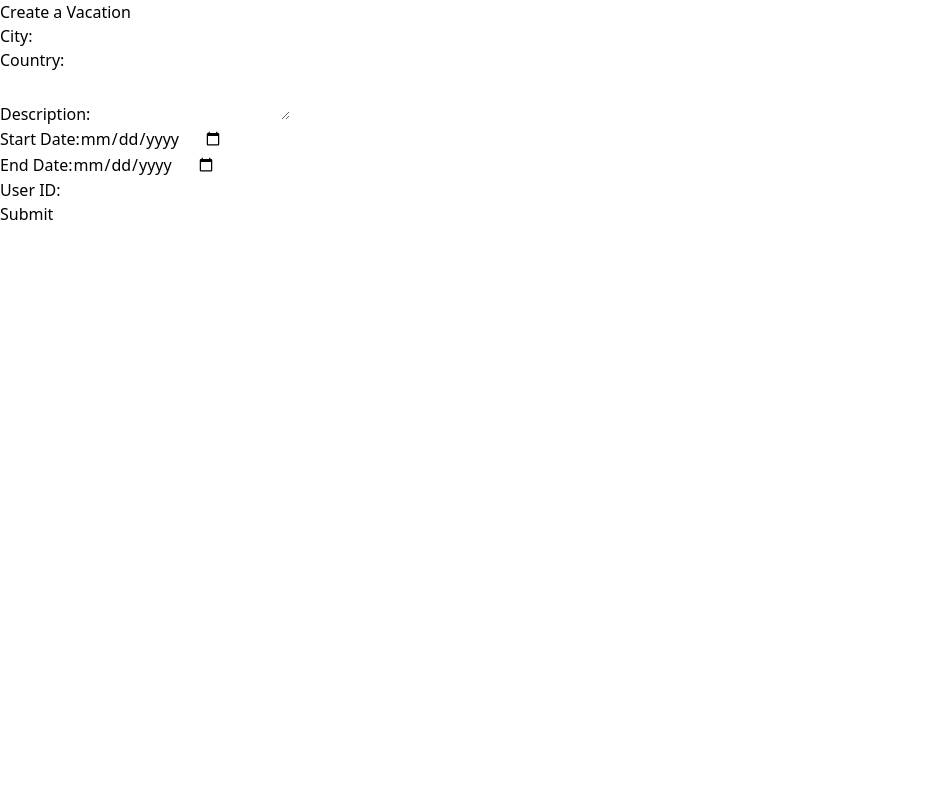
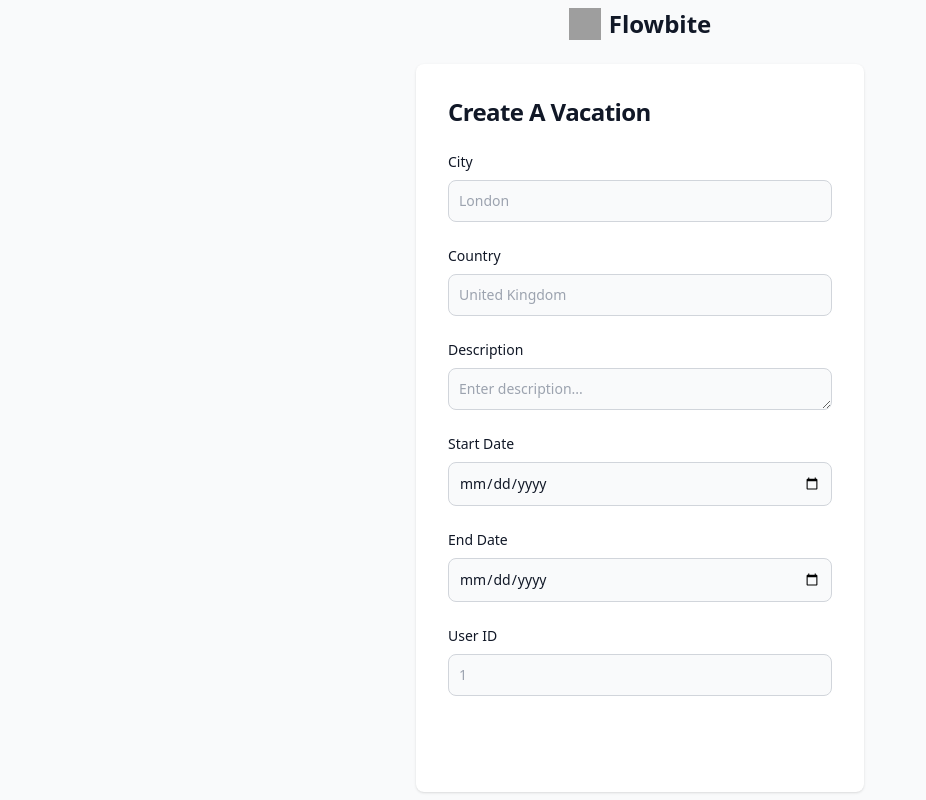
Before and after one commit to aidanliddiard/project2, a React (Vite) app: page /createVacation in a window 1280 px wide. Shown: the whole page, without its empty margins (0-926 px from the left). Built offline with nearby package versions, Linux system fonts and the light colour scheme; grey boxes are pictures that could not be loaded.

Commit message:
Updated the Vacations Form

```diff
--- a/App.tsx
+++ b/App.tsx
@@ -2,6 +2,7 @@ import Home from "./frontend/src/components/Home";
 import SignUp from "./frontend/src/components/SignUp";
 import Vacations from "./frontend/src/components/Vacations";
 import VacationForm from "./frontend/src/components/VacationForm";
+import { submitVacation } from "./frontend/src/services/vacationform";
 import { BrowserRouter, Routes, Route } from "react-router-dom";
 
 export default function App() {
@@ -12,7 +13,7 @@ export default function App() {
           <Route path="/" element={<Home />} />
           <Route path="/signup" element={<SignUp />} />
           <Route path="/vacations" element={<Vacations />} />
-          <Route path="/createvacation" element={<VacationForm />} />
+          <Route path="/createVacation" element={<VacationForm submitVacation={submitVacation} />} />
         </Routes>
       </BrowserRouter>
     </>
--- a/frontend/src/components/VacationForm.tsx
+++ b/frontend/src/components/VacationForm.tsx
@@ -1,108 +1,183 @@
-import React, { useState } from 'react';
+import { useState } from "react";
+import { submitVacation } from '../services/vacationform';
 
-const VacationForm = () => {
+export default function VacationForm({ submitVacation }) {
+  //Create a Form Data variable to data entered into the form fields
   const [formData, setFormData] = useState({
-      city: '',
-      country: '',
-      description: '',
-      startDate: '',
-      endDate: '',
-      userId: '',
+    city: "",
+    country: "",
+    description: "",
+    start_date: null,
+    end_date: null,
+    user_id: null,
   });
 
-    const handleInputChange = (e) => {
+  //Updates the form data state based on any input into the field
+  const handleChange = (e) => {
     const { name, value } = e.target;
-      setFormData({
-        ...formData,
+    setFormData((prevData) => ({
+      ...prevData,
       [name]: value,
-      });
+    }));
   };
 
-    const handleSubmit = (e) => {
+  const handleSubmit = async (e) => {
     e.preventDefault();
+    console.log(formData); // Log the form data
+    try {
+      const response = await submitVacation(formData);
+      console.log(response);
+
       setFormData({
-        city: '',
-        country: '',
-        description: '',
-        startDate: '',
-        endDate: '',
-        userId: '',
+        city: "",
+        country: "",
+        description: "",
+        start_date: "",
+        end_date: "",
+        user_id: "",
       });
+    } catch (error) {
+      console.error('Error submitting vacation form:', error.message);
+    }
   };
 
   return (
+    <section className="bg-gray-50 dark:bg-gray-900">
+      <div className="flex flex-col items-center justify-center px-6 py-8 mx-auto md:h-screen lg:py-0">
+        <a
+          href="#"
+          className="flex items-center mb-6 text-2xl font-semibold text-gray-900 dark:text-white"
+        >
+          <img
+            className="w-8 h-8 mr-2"
+            src="https://flowbite.s3.amazonaws.com/blocks/marketing-ui/logo.svg"
+            alt="logo"
+          />
+          Flowbite
+        </a>
+        <div className="w-full bg-white rounded-lg shadow dark:border md:mt-0 sm:max-w-md xl:p-0 dark:bg-gray-800 dark:border-gray-700">
+          <div className="p-6 space-y-4 md:space-y-6 sm:p-8">
+            <h1 className="text-xl font-bold leading-tight tracking-tight text-gray-900 md:text-2xl dark:text-white">
+              Create A Vacation
+            </h1>
+            <form className="space-y-4 md:space-y-6" onSubmit={handleSubmit} action="#">
               <div>
-        <h2>Create a Vacation</h2>
-        <form onSubmit={handleSubmit}>
-          <div>
-            <label>
-              City:
+                <label
+                  htmlFor="city"
+                  className="block mb-2 text-sm font-medium text-gray-900 dark:text-white"
+                >
+                  City
+                </label>
                 <input
                   type="text"
                   name="city"
-                value={formData.city}
-                onChange={handleInputChange}
+                  id="city"
+                  value={formData.city} // Make sure to set the value attribute
+                  onChange={handleChange} // Call handleChange function on change
+                  className="bg-gray-50 border border-gray-300 text-gray-900 sm:text-sm rounded-lg focus:ring-primary-600 focus:border-primary-600 block w-full p-2.5 dark:bg-gray-700 dark:border-gray-600 dark:placeholder-gray-400 dark:text-white dark:focus:ring-blue-500 dark:focus:border-blue-500"
+                  placeholder="London"
+                  required
                 />
-            </label>
               </div>
               <div>
-            <label>
-              Country:
+                <label
+                  htmlFor="country"
+                  className="block mb-2 text-sm font-medium text-gray-900 dark:text-white"
+                >
+                  Country
+                </label>
                 <input
                   type="text"
                   name="country"
-                value={formData.country}
-                onChange={handleInputChange}
+                  id="country"
+                  value={formData.country} // Make sure to set the value attribute
+                  onChange={handleChange} // Call handleChange function on change
+                  placeholder="United Kingdom"
+                  className="bg-gray-50 border border-gray-300 text-gray-900 sm:text-sm rounded-lg focus:ring-primary-600 focus:border-primary-600 block w-full p-2.5 dark:bg-gray-700 dark:border-gray-600 dark:placeholder-gray-400 dark:text-white dark:focus:ring-blue-500 dark:focus:border-blue-500"
+                  required
                 />
-            </label>
               </div>
               <div>
-            <label>
-              Description:
+                <label
+                  htmlFor="description"
+                  className="block mb-2 text-sm font-medium text-gray-900 dark:text-white"
+                >
+                  Description
+                </label>
                 <textarea
                   name="description"
-                value={formData.description}
-                onChange={handleInputChange}
-              />
-            </label>
+                  id="description"
+                  value={formData.description} // Make sure to set the value attribute
+                  onChange={handleChange} // Call handleChange function on change
+                  rows="1"
+                  className="bg-gray-50 border border-gray-300 text-gray-900 sm:text-sm rounded-lg focus:ring-primary-600 focus:border-primary-600 block w-full p-2.5 dark:bg-gray-700 dark:border-gray-600 dark:placeholder-gray-400 dark:text-white dark:focus:ring-blue-500 dark:focus:border-blue-500"
+                  placeholder="Enter description..."
+                ></textarea>
               </div>
               <div>
-            <label>
-              Start Date:
+                <label
+                  htmlFor="startDate"
+                  className="block mb-2 text-sm font-medium text-gray-900 dark:text-white"
+                >
+                  Start Date
+                </label>
                 <input
                   type="date"
-                name="startDate"
-                value={formData.startDate}
-                onChange={handleInputChange}
+                  name="start_date"
+                  id="startDate"
+                  value={formData.startDate} // Make sure to set the value attribute
+                  onChange={handleChange} // Call handleChange function on change
+                  placeholder="YYYY-MM-DD"
+                   className="bg-gray-50 border border-gray-300 text-gray-900 sm:text-sm rounded-lg focus:ring-primary-600 focus:border-primary-600 block w-full p-2.5 dark:bg-gray-700 dark:border-gray-600 dark:placeholder-gray-400 dark:text-white dark:focus:ring-blue-500 dark:focus:border-blue-500 appearance-none"
+                  required
                 />
-            </label>
               </div>
               <div>
-            <label>
-              End Date:
+                <label
+                  htmlFor="endDate"
+                  className="block mb-2 text-sm font-medium text-gray-900 dark:text-white"
+                >
+                  End Date
+                </label>
                 <input
                   type="date"
-                name="endDate"
-                value={formData.endDate}
-                onChange={handleInputChange}
+                  name="end_date"
+                  id="endDate"
+                  value={formData.endDate} // Make sure to set the value attribute
+                  onChange={handleChange} // Call handleChange function on change
+                  placeholder="YYYY-MM-DD"
+                 className="bg-gray-50 border border-gray-300 text-gray-900 sm:text-sm rounded-lg focus:ring-primary-600 focus:border-primary-600 block w-full p-2.5 dark:bg-gray-700 dark:border-gray-600 dark:placeholder-gray-400 dark:text-white dark:focus:ring-blue-500 dark:focus:border-blue-500 appearance-none"
+                  required
                 />
-            </label>
               </div>
               <div>
-            <label>
-              User ID:
+                <label
+                  htmlFor="userID"
+                  className="block mb-2 text-sm font-medium text-gray-900 dark:text-white"
+                >
+                  User ID
+                </label>
                 <input
-                type="text"
-                name="userId"
-                value={formData.userId}
-                onChange={handleInputChange}
+                  type="number"
+                  name="user_id"
+                  id="userID"
+                  value={formData.userID} // Make sure to set the value attribute
+                  onChange={handleChange} // Call handleChange function on change
+                  placeholder="1"
+                  className="bg-gray-50 border border-gray-300 text-gray-900 sm:text-sm rounded-lg focus:ring-primary-600 focus:border-primary-600 block w-full p-2.5 dark:bg-gray-700 dark:border-gray-600 dark:placeholder-gray-400 dark:text-white dark:focus:ring-blue-500 dark:focus:border-blue-500"
+                  required
                 />
-            </label>
               </div>
-          <button type="submit">Submit</button>
+              <button
+                type="submit"
+                className="w-full text-white bg-primary-600 hover:bg-primary-700 focus:ring-4 focus:outline-none focus:ring-primary-300 font-medium rounded-lg text-sm px-5 py-2.5 text-center dark:bg-primary-600 dark:hover:bg-primary-700 dark:focus:ring-primary-800"
+              >
+                Submit
+              </button>
             </form>
           </div>
+        </div>
+      </div>
+    </section>
   );
-  };
-
-  export default VacationForm;
+}
--- /dev/null
+++ b/frontend/src/services/vacationform.ts
@@ -0,0 +1,23 @@
+export async function submitVacation(formData) {
+    console.log("Form Data", formData)
+    try {
+      const response = await fetch("http://localhost:3000/api/vacations", {
+        method: "POST",
+        headers: {
+          "Content-Type": "application/json",
+        },
+        body: JSON.stringify(formData),
+      });
+
+      if (!response.ok) {
+        throw new Error("Failed to submit vacation form");
+      }
+
+      const data = await response.json();
+      console.log(data);
+      return data;
+    } catch (error) {
+      console.error("Error submitting vacation form:", error.message);
+      throw error;
+    }
+  }
```
Lines whose indentation alone changed are shown as unchanged.
